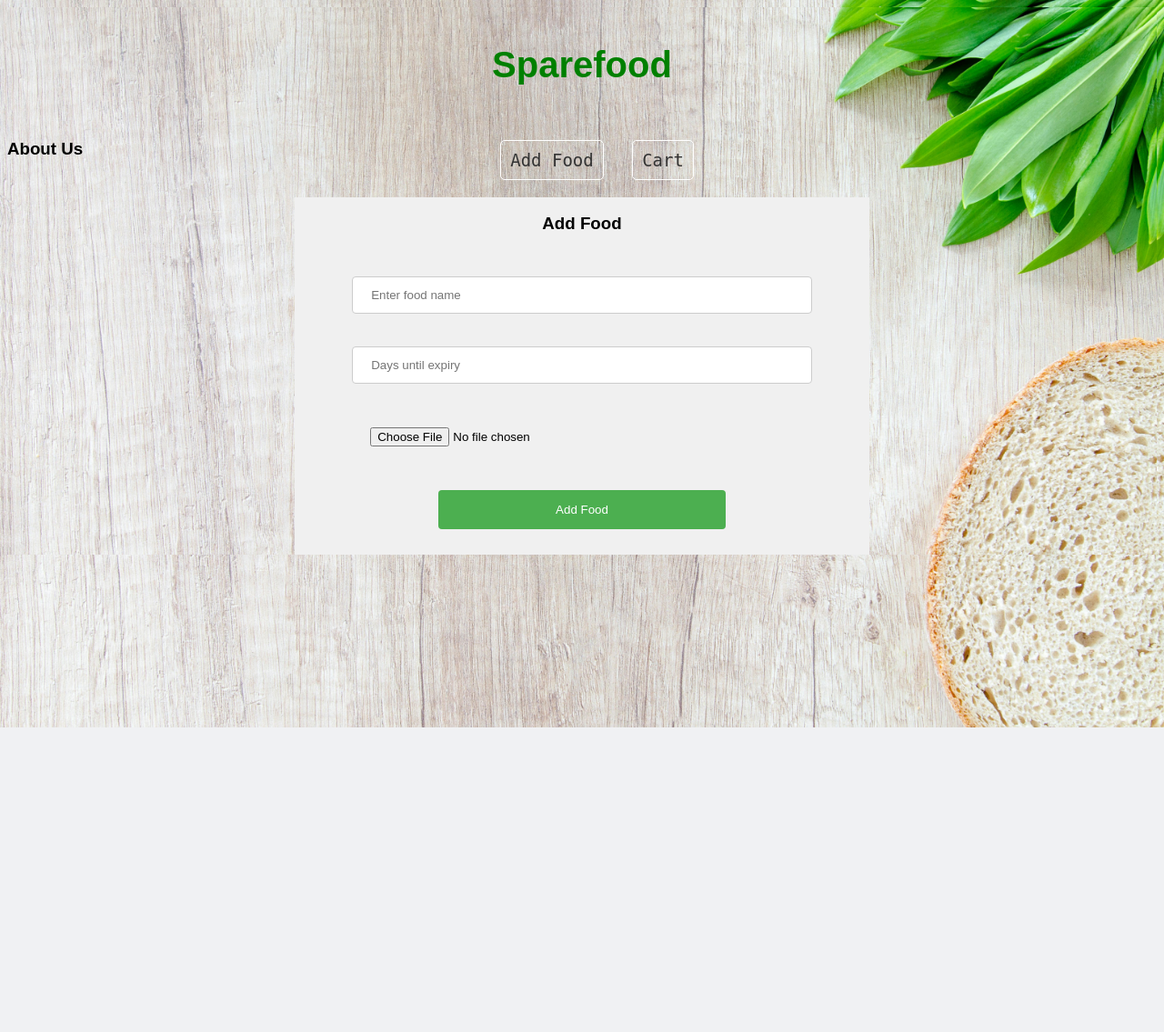
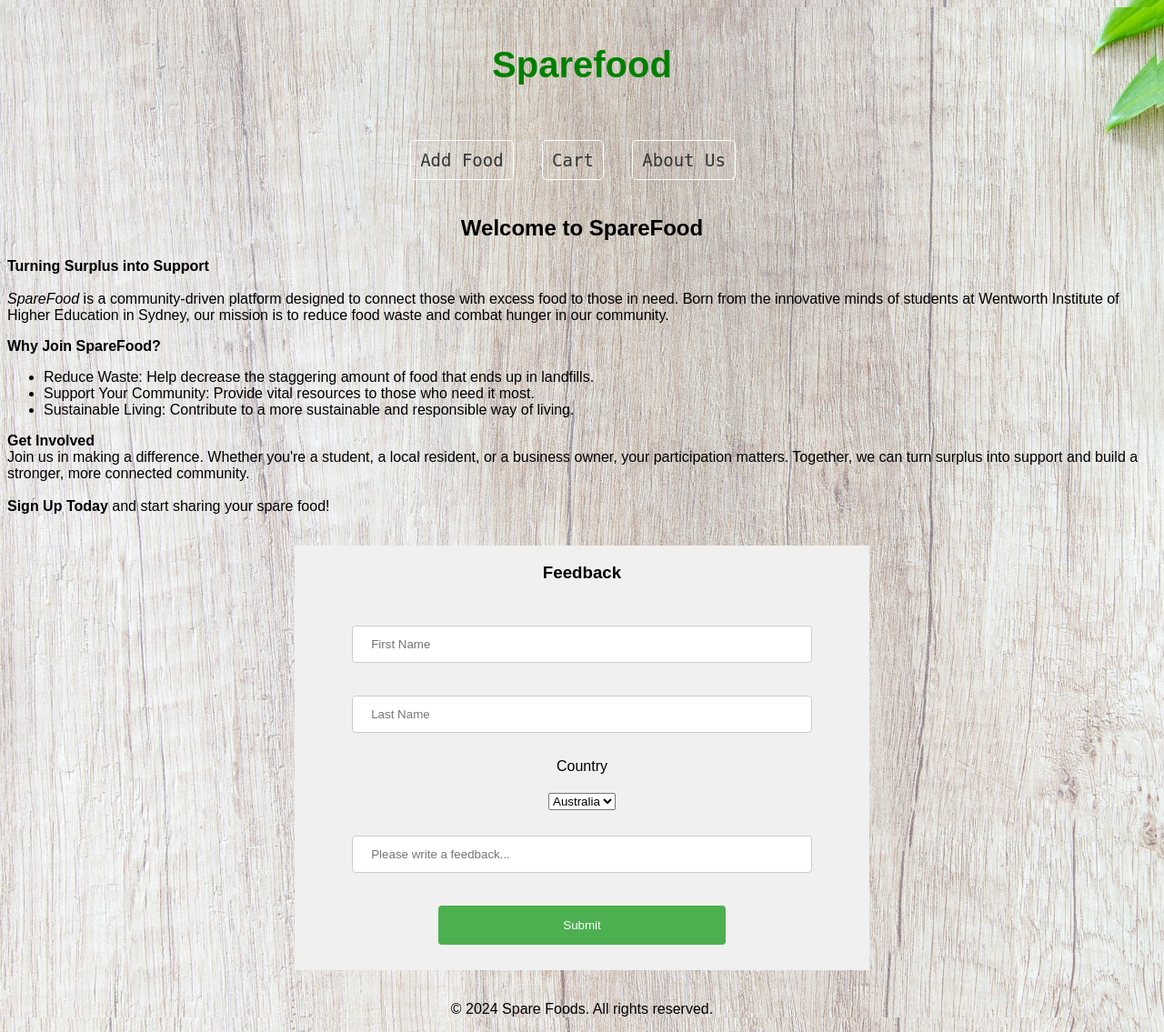
Before and after one commit to markandal/websystem, a PHP site: page / in a window 1280 px wide. Shown: the whole page at 91% size. Before the commit the page ends 800 px from the top, so only its background shows below. Run offline with PHP 8.4, Linux system fonts and the light colour scheme.

Commit message:
Added functionality to add food page and cart page. Modified index page, added feedback form. Moved add food form from index to add food page

```diff
--- a/index.php
+++ b/index.php
@@ -13,36 +13,72 @@
 
 <body>
 
-    <?php include('connection.php'); ?>
 
 
 
     </div>
 
     <div class="about">
-        <a href="about.php"><h3>About Us</h3></a>
+
     </div>
 
     <header>
 
         <nav class="nav_bar">
             <ul>
-                <li><a href="#">Add Food</a></li>
-                <li><a href="#">Cart</a></li>
+                <li><a href="addfood.php">Add Food</a></li>
+                <li><a href="cart.php">Cart</a></li>
+               <li><a href="about.php">About Us</a></li>
             </ul>
         </nav>
     </header>
 
-    <div class="form_container">
-            <h3 class="heading">Add Food</h3>
+<main>
+    <section>
+        <h2 style="text-align: center;">Welcome to SpareFood</h2>
+        <p>
+            <b>Turning Surplus into Support</b></br>
+<br><i>SpareFood</i> is a community-driven platform designed to connect those with excess food to those in need. Born from the innovative minds of students at Wentworth Institute of Higher Education in Sydney, our mission is to reduce food waste and combat hunger in our community.</br></p>
+    </section>
+
+    <section>
+        <p><b>Why Join SpareFood?</b></br>
+                        <ul class="absolute">
+                <li>Reduce Waste: Help decrease the staggering amount of food that ends up in landfills.</li>
+                <li>Support Your Community: Provide vital resources to those who need it most.</li>
+                <li>Sustainable Living: Contribute to a more sustainable and responsible way of living.</li></p>
+            </ul>
+    </section>
+
+    <section>
+        <p><b>Get Involved</b></br>
+Join us in making a difference. Whether you're a student, a local resident, or a business owner, your participation matters. Together, we can turn surplus into support and build a stronger, more connected community.</br></br>
+
+<b>Sign Up Today</b> and start sharing your spare food!</p>
+    </section>
+</main>
+
+
+<br><div class="form_container">
+            <h3 class="heading">Feedback</h3>
             <form action="" class="add_food">
-                <input type="text" placeholder="Enter food name" class="input_field" required>
-                <input type="number" min= "0"placeholder="Days until expiry" class="input_field" required>
-                <input type="file" class="input_field" required>
-                <input type="submit" class="submit" value="Add Food">
+                <input type="text" placeholder="First Name" class="input_field" required>
+                <input type="text" placeholder="Last Name" class="input_field" required>
+                <label for="country">Country</label>
+    <select id="country" name="country">
+      <option value="australia">Australia</option>
+      <option value="canada">Canada</option>
+      <option value="usa">USA</option>
+    </select>
+                <input type="text" placeholder="Please write a feedback..." class="input_field" required>
+
+                <input type="submit" class="submit" value="Submit">
             </form>
-    </div>
+    </div></br>
 
+    <footer>
+        <p>&copy; 2024 Spare Foods. All rights reserved.</p>
+    </footer>
 
 </body>
 </html>
--- a/style.css
+++ b/style.css
@@ -57,7 +57,13 @@
             float: left;
 
         }
+        h1.ab {
+            border-style: solid;
+        }
 
+        footer {
+            text-align: center;
+        }
 
 
 
```
Also changed, not shown: addfood.php (added, +47 -0 lines), cart.php (added, +45 -0 lines).
